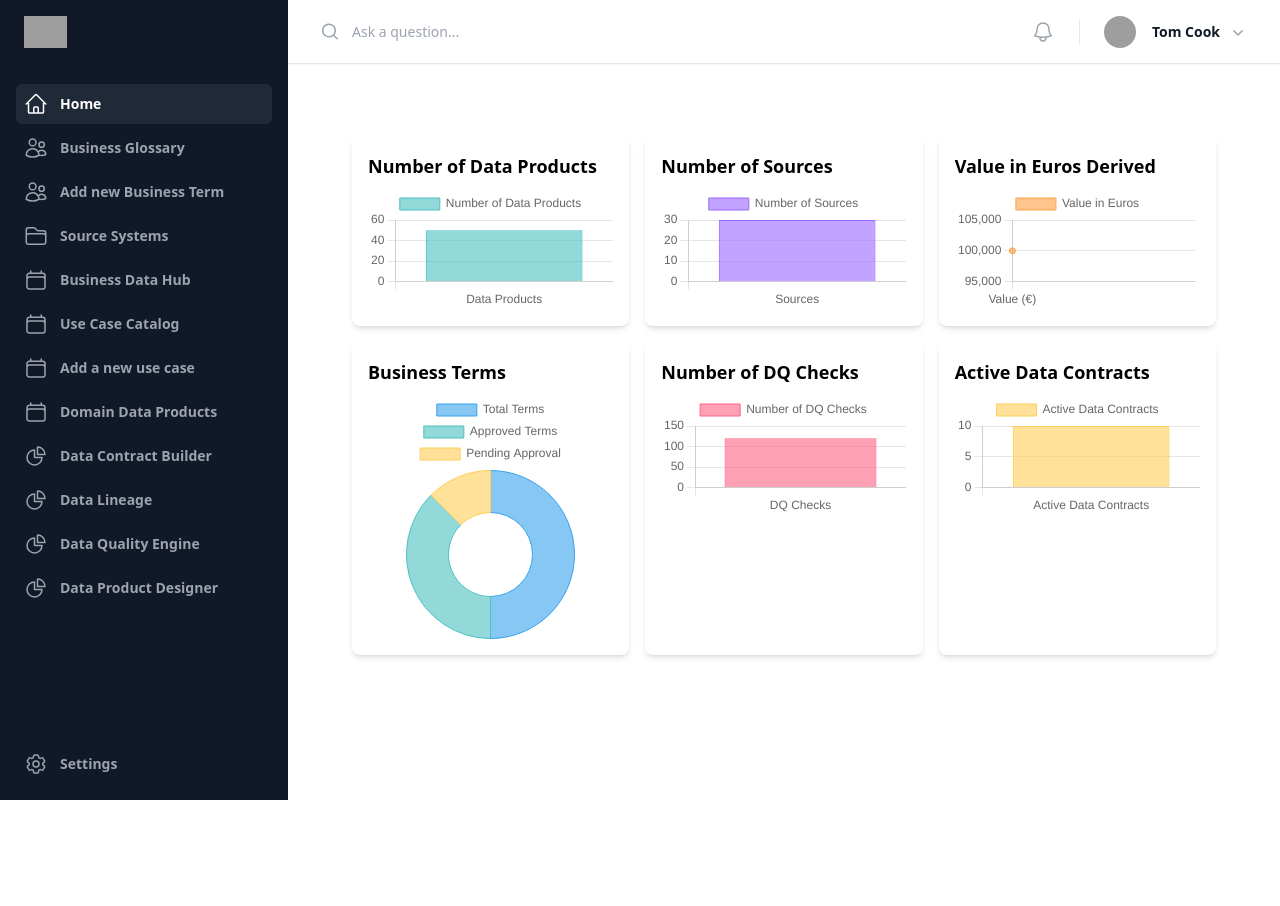
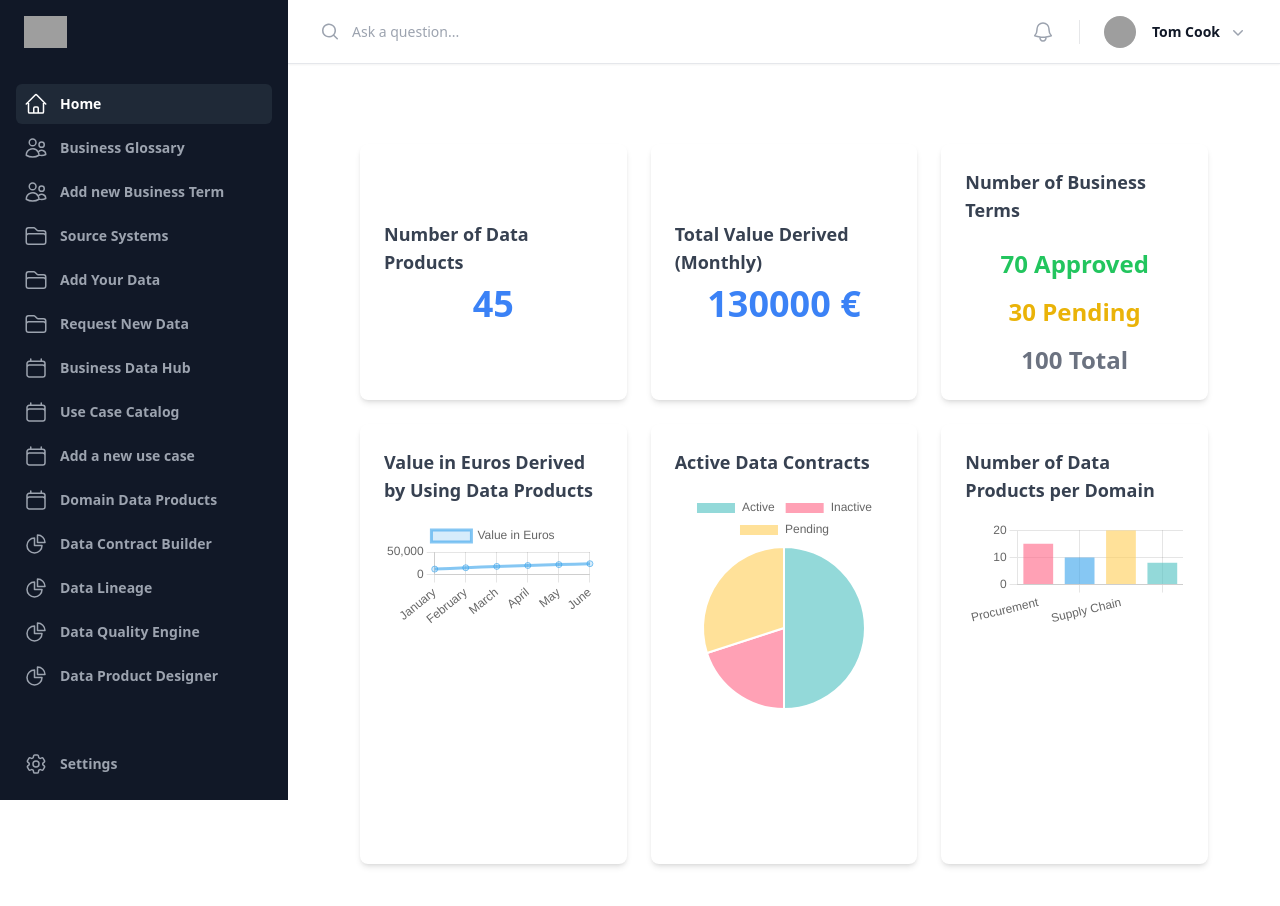
Before and after one commit to sourabhgrover/project-columbus-fe, a React (Vite) app: page /home in a window 1280 px wide. Shown: the top 906 px of the page. Before the commit the page ends 800 px from the top, so only its background shows below. Built offline with nearby package versions, Linux system fonts and the light colour scheme; grey boxes are pictures that could not be loaded.

Commit message:
Source system

```diff
--- a/src/components/charts.jsx
+++ b/src/components/charts.jsx
@@ -1,131 +1,122 @@
 import React from 'react';
-import { Bar, Doughnut, Line } from 'react-chartjs-2';
-import {
-    Chart as ChartJS,
-    BarElement,
-    CategoryScale,
-    LinearScale,
-    ArcElement,
-    PointElement,
-    LineElement,
-    Title,
-    Tooltip,
-    Legend,
-} from 'chart.js';
+import { Line, Pie, Bar } from 'react-chartjs-2';
+import { Chart as ChartJS, LineElement, PointElement, LinearScale, Tooltip, Legend, ArcElement, BarElement, CategoryScale } from 'chart.js';
 
-ChartJS.register(
-    BarElement,
-    CategoryScale,
-    LinearScale,
-    ArcElement,
-    PointElement,
-    LineElement,
-    Title,
-    Tooltip,
-    Legend
-);
+ChartJS.register(LineElement, PointElement, LinearScale, Tooltip, Legend, ArcElement, BarElement, CategoryScale);
 
-const Charts = () => {
-    const chartData = [
-        {
-            title: 'Number of Data Products',
-            data: {
-                labels: ['Data Products'],
-                datasets: [{
-                    label: 'Number of Data Products',
-                    data: [50],
-                    backgroundColor: 'rgba(75, 192, 192, 0.6)',
-                    borderColor: 'rgba(75, 192, 192, 1)',
-                    borderWidth: 1,
-                }],
-            },
-            type: Bar,
-        },
-        {
-            title: 'Number of Sources',
-            data: {
-                labels: ['Sources'],
-                datasets: [{
-                    label: 'Number of Sources',
-                    data: [30],
-                    backgroundColor: 'rgba(153, 102, 255, 0.6)',
-                    borderColor: 'rgba(153, 102, 255, 1)',
-                    borderWidth: 1,
-                }],
-            },
-            type: Bar,
-        },
-        {
-            title: 'Value in Euros Derived',
-            data: {
-                labels: ['Value (€)'],
-                datasets: [{
-                    label: 'Value in Euros',
-                    data: [100000],
-                    backgroundColor: 'rgba(255, 159, 64, 0.6)',
-                    borderColor: 'rgba(255, 159, 64, 1)',
-                    borderWidth: 1,
-                }],
-            },
-            type: Line,
-        },
-        {
-            title: 'Business Terms',
-            data: {
-                labels: ['Total Terms', 'Approved Terms', 'Pending Approval'],
-                datasets: [{
-                    label: 'Business Terms',
-                    data: [200, 150, 50],
-                    backgroundColor: ['rgba(54, 162, 235, 0.6)', 'rgba(75, 192, 192, 0.6)', 'rgba(255, 206, 86, 0.6)'],
-                    borderColor: ['rgba(54, 162, 235, 1)', 'rgba(75, 192, 192, 1)', 'rgba(255, 206, 86, 1)'],
-                    borderWidth: 1,
-                }],
-            },
-            type: Doughnut,
-        },
-        {
-            title: 'Number of DQ Checks',
-            data: {
-                labels: ['DQ Checks'],
-                datasets: [{
-                    label: 'Number of DQ Checks',
-                    data: [120],
-                    backgroundColor: 'rgba(255, 99, 132, 0.6)',
-                    borderColor: 'rgba(255, 99, 132, 1)',
-                    borderWidth: 1,
-                }],
-            },
-            type: Bar,
-        },
-        {
-            title: 'Active Data Contracts',
-            data: {
-                labels: ['Active Data Contracts'],
-                datasets: [{
-                    label: 'Active Data Contracts',
-                    data: [10],
-                    backgroundColor: 'rgba(255, 205, 86, 0.6)',
-                    borderColor: 'rgba(255, 205, 86, 1)',
-                    borderWidth: 1,
-                }],
-            },
-            type: Bar,
-        },
-    ];
+function Home() {
+  const numberOfDataProducts = 45;
+  const totalValueDerived = 130000; // Placeholder for aggregate total value derived
+  const numberOfBusinessTerms = {
+    total: 100,
+    approved: 70,
+    pending: 30,
+  };
 
-    return (
-        <div className="grid grid-cols-1 gap-4 p-4 sm:grid-cols-2 lg:grid-cols-3">
-            {chartData.map((chart, index) => {
-                const ChartComponent = chart.type;
-                return (
-                    <div key={index} className="bg-white shadow-md rounded-lg p-4">
-                        <h3 className="text-lg font-semibold mb-2">{chart.title}</h3>
-                        <ChartComponent data={chart.data} />
-                    </div>
-                );
-            })}
+  const valueInEurosData = {
+    labels: ['January', 'February', 'March', 'April', 'May', 'June'],
+    datasets: [
+      {
+        label: 'Value in Euros',
+        data: [12000, 15000, 18000, 20000, 22000, 24000],
+        borderColor: 'rgba(54, 162, 235, 0.6)',
+        backgroundColor: 'rgba(54, 162, 235, 0.2)',
+        tension: 0.3,
+      },
+    ],
+  };
+
+  const activeDataContractsData = {
+    labels: ['Active', 'Inactive', 'Pending'],
+    datasets: [
+      {
+        label: '# of Contracts',
+        data: [50, 20, 30],
+        backgroundColor: ['rgba(75, 192, 192, 0.6)', 'rgba(255, 99, 132, 0.6)', 'rgba(255, 206, 86, 0.6)'],
+      },
+    ],
+  };
+
+  const dataProductsPerDomainData = {
+    labels: ['Procurement', 'HR', 'Supply Chain', 'Finance and Commerce'],
+    datasets: [
+      {
+        label: 'Number of Data Products',
+        data: [15, 10, 20, 8], // Dummy data for number of data products per domain
+        backgroundColor: [
+          'rgba(255, 99, 132, 0.6)',   // Red for Procurement
+          'rgba(54, 162, 235, 0.6)',   // Blue for HR
+          'rgba(255, 206, 86, 0.6)',   // Yellow for Supply Chain
+          'rgba(75, 192, 192, 0.6)',   // Teal for Finance and Commerce
+        ],
+      },
+    ],
+  };
+
+  return (
+    <div className="p-6 space-y-6">
+      <div className="grid grid-cols-1 md:grid-cols-1 lg:grid-cols-3 gap-6">
+        {/* Number of Data Products */}
+        <div className="bg-white rounded-lg shadow-md p-6 flex flex-col items-center justify-center">
+          <div className="text-lg font-semibold text-gray-700 mb-2">
+            Number of Data Products
+          </div>
+          <div className="text-4xl font-bold text-blue-500">{numberOfDataProducts}</div>
         </div>
-    );
-};
 
-export default Charts;
+        {/* Total Value Derived */}
+        <div className="bg-white rounded-lg shadow-md p-6 flex flex-col items-center justify-center">
+          <div className="text-lg font-semibold text-gray-700 mb-2">
+            Total Value Derived (Monthly)
+          </div>
+          <div className="text-4xl font-bold text-blue-500">{totalValueDerived} €</div>
+        </div>
+
+        {/* Number of Business Terms */}
+        <div className="bg-white rounded-lg shadow-md p-6 flex flex-col items-center justify-center space-y-4">
+          <div className="text-lg font-semibold text-gray-700 mb-2">
+            Number of Business Terms
+          </div>
+          <div className="text-2xl font-bold text-green-500">{numberOfBusinessTerms.approved} Approved</div>
+          <div className="text-2xl font-bold text-yellow-500">{numberOfBusinessTerms.pending} Pending</div>
+          <div className="text-2xl font-bold text-gray-500">{numberOfBusinessTerms.total} Total</div>
+        </div>
+      </div>
+
+      <div className="grid grid-cols-1 md:grid-cols-1 lg:grid-cols-3 gap-6">
+        {/* Value in Euros Derived by Using Data Products */}
+        <div className="bg-white rounded-lg shadow-md p-6">
+          <h3 className="text-lg font-semibold text-gray-700 mb-4">Value in Euros Derived by Using Data Products</h3>
+          <div className="h-80">
+            <Line data={valueInEurosData} />
+          </div>
+        </div>
+
+        {/* Active Data Contracts */}
+        <div className="bg-white rounded-lg shadow-md p-6">
+          <h3 className="text-lg font-semibold text-gray-700 mb-4">Active Data Contracts</h3>
+          <div className="h-80">
+            <Pie data={activeDataContractsData} />
+          </div>
+        </div>
+
+        {/* Number of Data Products per Domain */}
+        <div className="bg-white rounded-lg shadow-md p-6">
+          <h3 className="text-lg font-semibold text-gray-700 mb-4">Number of Data Products per Domain</h3>
+          <div className="h-80">
+            <Bar data={dataProductsPerDomainData} options={{
+              plugins: {
+                legend: {
+                  display: false,
+                },
+              },
+            }} />
+          </div>
+
+        </div>
+      </div>
+    </div>
+  );
+}
+
+export default Home;
--- a/src/layouts/dashboard/index.jsx
+++ b/src/layouts/dashboard/index.jsx
@@ -29,6 +29,8 @@ const navigation = [
   { name: 'Business Glossary', href: '/business-glossary', icon: UsersIcon, current: false },
   { name: 'Add new Business Term', href: '/add-business-term', icon: UsersIcon, current: false },
   { name: 'Source Systems', href: '/source-system', icon: FolderIcon, current: false },
+  { name: 'Add Your Data', href: '/add-your-data', icon: FolderIcon, current: false },
+  { name: 'Request New Data', href: '/request-new-data', icon: FolderIcon, current: false },
   { name: 'Business Data Hub', href: '#', icon: CalendarIcon, current: false },
   { name: 'Use Case Catalog', href: '/use-case-catalog', icon: CalendarIcon, current: false },
   { name: 'Add a new use case', href: '/add-use-case', icon: CalendarIcon, current: false },
--- /dev/null
+++ b/src/pages/addYourData.jsx
@@ -0,0 +1,9 @@
+import React from 'react'
+
+const addYourData = () => {
+  return (
+    <div>Add Your Data</div>
+  )
+}
+
+export default addYourData
--- /dev/null
+++ b/src/pages/requestNewData.jsx
@@ -0,0 +1,9 @@
+import React from 'react'
+
+const requestData = () => {
+  return (
+    <div>Request New Data</div>
+  )
+}
+
+export default requestData
--- a/src/routes/index.jsx
+++ b/src/routes/index.jsx
@@ -13,6 +13,9 @@ export const AddUseCase = lazy(() => import("../pages/addUseCase"));
 export const SourceSystem = lazy(() => import("../pages/sourceSystem"));
 export const BusinessGlossary = lazy(() => import("../pages/businessGlossary"));
 export const UseCaseCatalog = lazy(() => import("../pages/useCaseCatalog"));
+export const AddYourData = lazy(() => import("../pages/addYourData"));
+export const RequestData = lazy(() => import("../pages/requestNewData"));
+
 
 
 export default function Router() {
@@ -38,7 +41,9 @@ export default function Router() {
         { path: 'source-system', element: <SourceSystem /> },
         { path: 'home', element: <Home /> },
         { path: 'business-glossary', element: <BusinessGlossary /> },
-        { path: 'use-case-catalog', element: <UseCaseCatalog /> }
+        { path: 'use-case-catalog', element: <UseCaseCatalog /> },
+        { path: 'add-your-data', element: <AddYourData /> },
+        { path: 'request-new-data', element: <RequestData /> }
       ],
     },
     {
```
